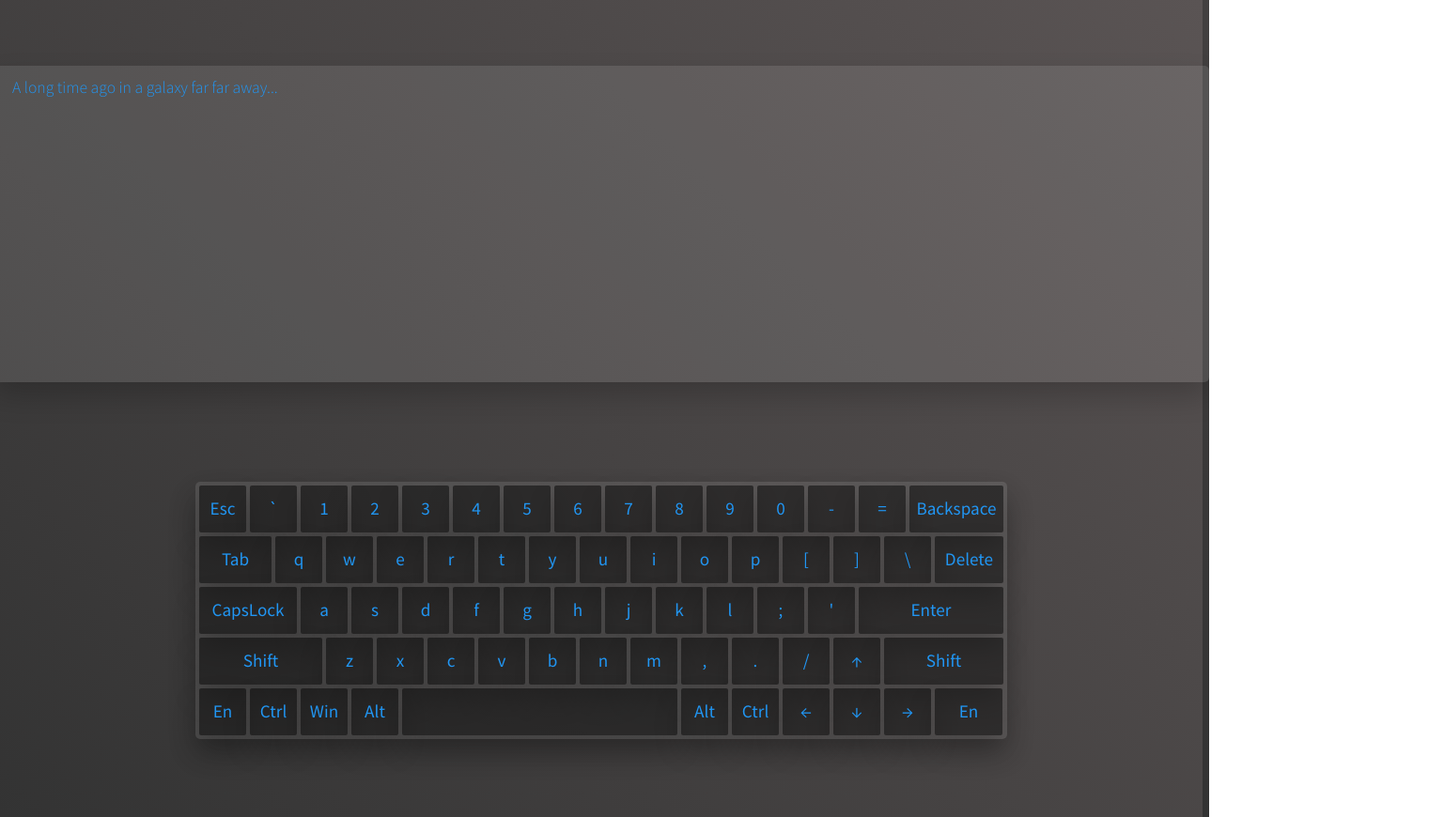
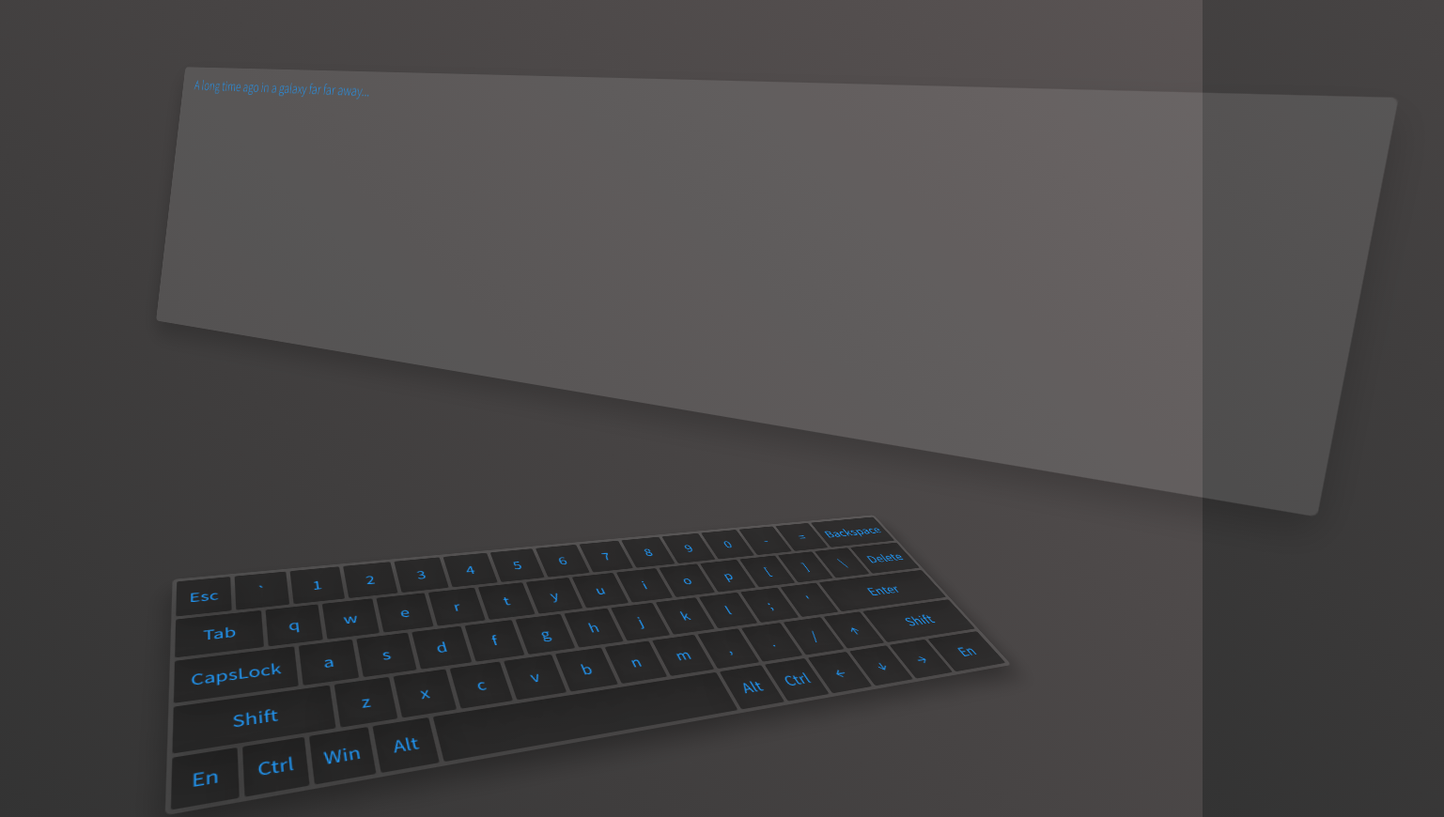
Before and after one commit to BertFrontEnd/virtual-keyboard, a plain HTML site: page index.html in a window 1280 px wide. Shown: the whole page at 94% size, 1537 px wide, since content can reach past the window. Drawn offline with Linux system fonts and the light colour scheme.

Commit message:
chore: replace styles

```diff
--- a/style.css
+++ b/style.css
@@ -28,13 +28,14 @@ main {
   width: 100%;
   max-width: 1020px;
   margin: 70px auto;
-  /* perspective: 1000px; */
+  -webkit-perspective: 1000px;
+          perspective: 1000px;
 }
 
 main #for-screen {
   font-family: 'SourceSansProLight', sans-serif;
-  /* transform: translateX(15px) translateY(15px) rotateX(0deg) rotateY(-23deg)
-      rotateZ(9deg); */
+  -webkit-transform: translateX(15px) translateY(15px) rotateX(0deg) rotateY(-23deg) rotateZ(9deg);
+          transform: translateX(15px) translateY(15px) rotateX(0deg) rotateY(-23deg) rotateZ(9deg);
   /* transform: translateY(15px); */
 }
 
@@ -72,8 +73,8 @@ main #for-screen .screen:focus::-webkit-input-placeholder {
 
 main #for-keyboard {
   margin-top: 100px;
-  /* transform: translateX(15px) translateY(15px) rotateX(60deg) rotateY(10deg)
-      rotateZ(-20deg); */
+  -webkit-transform: translateX(15px) translateY(15px) rotateX(60deg) rotateY(10deg) rotateZ(-20deg);
+          transform: translateX(15px) translateY(15px) rotateX(60deg) rotateY(10deg) rotateZ(-20deg);
   /* transform: rotateX(-90deg); */
   font-family: 'SourceSansProRegular', sans-serif;
 }
```
